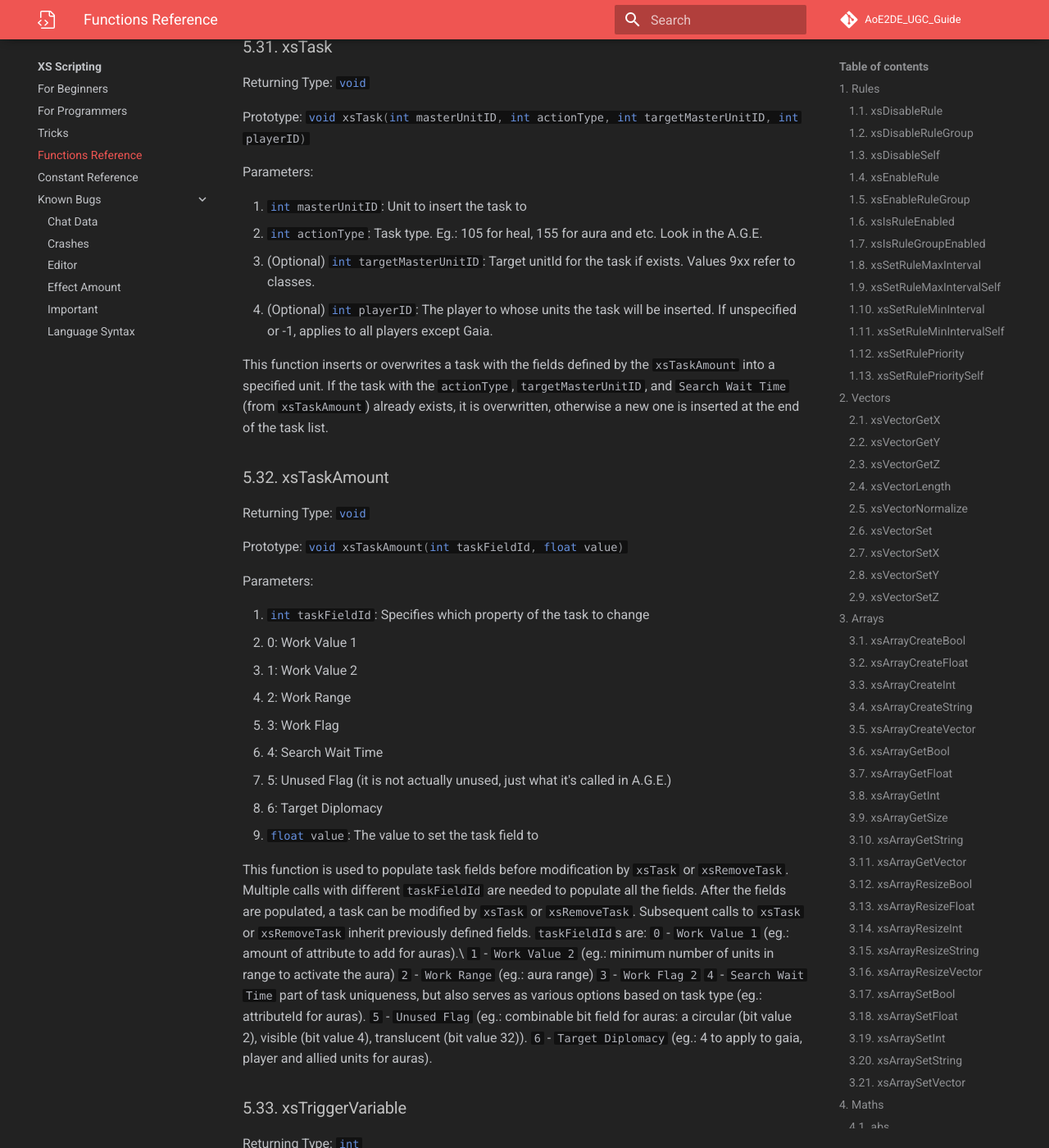
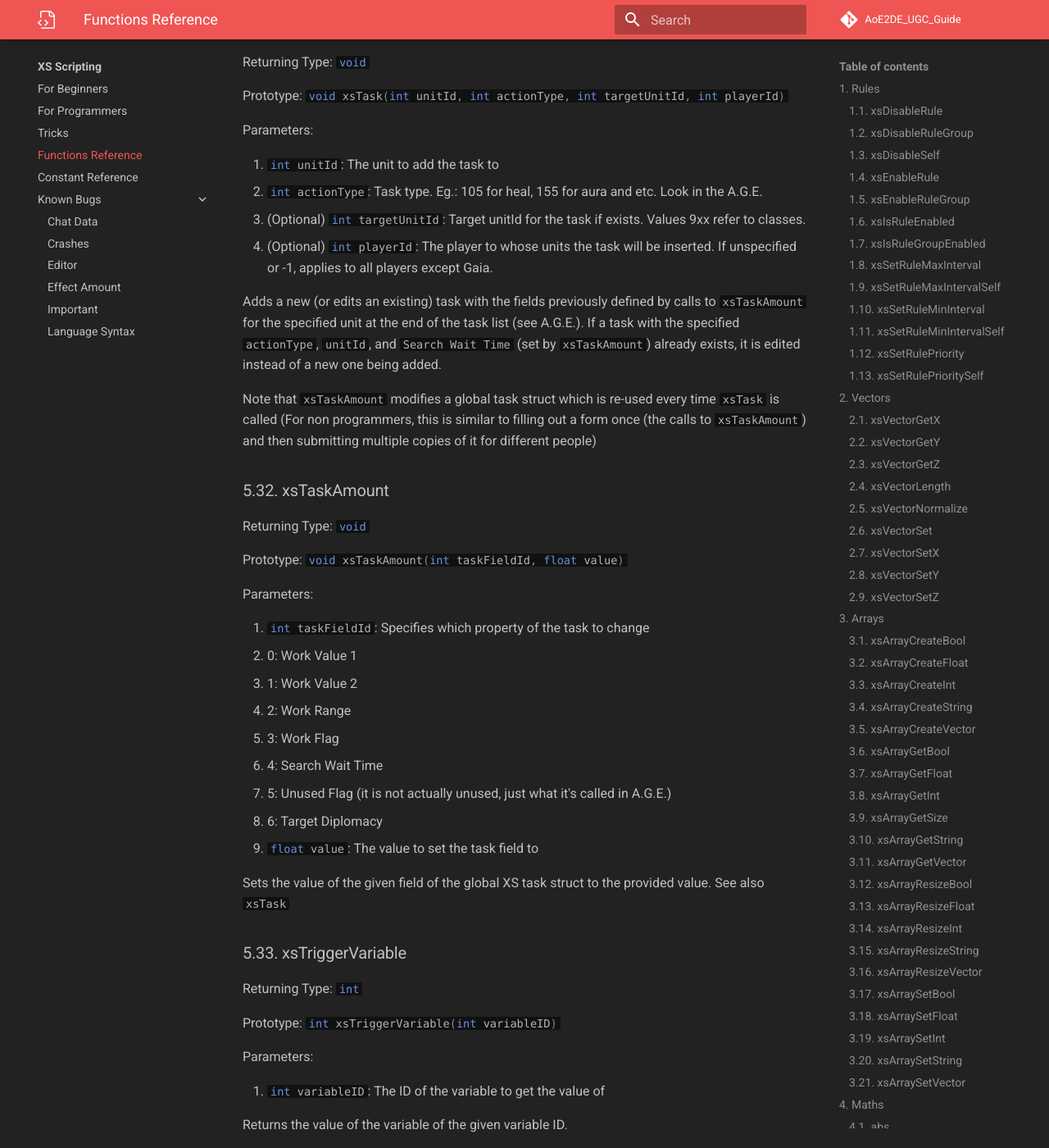
Before and after one commit to Divy1211/AoE2DE_UGC_Guide, an MkDocs documentation site: the page built from docs/general/xs/functions.md, in a window 1280 px wide and 1400 px high, scrolled down 25054 px. Shown: the whole window at 82% size. Built offline with MkDocs 1.6.1 and Material for MkDocs 9.7.7, drawn with Linux system fonts in a browser that asks for light colours; some web fonts are replaced; comment, search, counter and statistics services are not loaded; some of the changed text lies outside the part shown.

Commit message:
code review fixes

```diff
--- a/docs/general/xs/functions.md
+++ b/docs/general/xs/functions.md
@@ -984,14 +984,14 @@ Returns the amount the specified resource of the given player.
 
 Returning Type: `#!cpp void`
 
-Prototype: `#!cpp void xsRemoveTask(int masterUnitID, int actionType, int targetMasterUnitID, int playerID)`
+Prototype: `#!cpp void xsRemoveTask(int unitId, int actionType, int targetUnitId, int playerId)`
 
 Parameters:
 
-1.  `#!cpp int masterUnitID`: Unit to remove the task from.
+1.  `#!cpp int unitId`: Unit to remove the task from.
 2.  `#!cpp int actionType`: Task type. Eg.: 105 for heal, 155 for aura and etc. Look in the A.G.E.
-3. (Optional) `#!cpp int targetMasterUnitID`: Target unitId for the task if exists. Values 9xx refer to classes.
-4. (Optional) `#!cpp int playerID`: The player from whose units the task will be removed. If unspecified or -1, applies to all players except Gaia.
+3. (Optional) `#!cpp int targetUnitId`: Target unitId for the task if exists. Values 9xx refer to classes.
+4. (Optional) `#!cpp int playerId`: The player from whose units the task will be removed. If unspecified or -1, applies to all players except Gaia.
 
 Removes a task from a unit if the specified `actionType`, `unitId`, and `Search Wait Time` (set by `xsTaskAmount`) match an existing task in a unit. No other fields are used for filtering (same as when `xsTask` edits instead of adding a new task)
 
@@ -1041,16 +1041,18 @@ Sets the value of the variable of the given variable ID to the provided value.
 
 Returning Type: `#!cpp void`
 
-Prototype: `#!cpp void xsTask(int masterUnitID, int actionType, int targetMasterUnitID, int playerID)`
+Prototype: `#!cpp void xsTask(int unitId, int actionType, int targetUnitId, int playerId)`
 
 Parameters:
 
-1.  `#!cpp int masterUnitID`: Unit to insert the task to
+1.  `#!cpp int unitId`: The unit to add the task to
 2.  `#!cpp int actionType`: Task type. Eg.: 105 for heal, 155 for aura and etc. Look in the A.G.E.
-3. (Optional) `#!cpp int targetMasterUnitID`: Target unitId for the task if exists. Values 9xx refer to classes.
-4. (Optional) `#!cpp int playerID`: The player to whose units the task will be inserted. If unspecified or -1, applies to all players except Gaia.
+3. (Optional) `#!cpp int targetUnitId`: Target unitId for the task if exists. Values 9xx refer to classes.
+4. (Optional) `#!cpp int playerId`: The player to whose units the task will be inserted. If unspecified or -1, applies to all players except Gaia.
 
-This function inserts or overwrites a task with the fields defined by the `xsTaskAmount` into a specified unit. If the task with the `actionType`, `targetMasterUnitID`, and `Search Wait Time` (from `xsTaskAmount`) already exists, it is overwritten, otherwise a new one is inserted at the end of the task list.
+Adds a new (or edits an existing) task with the fields previously defined by calls to [`#!cpp xsTaskAmount`](./#531-xstaskamount) for the specified unit at the end of the task list (see A.G.E.). If a task with the specified `actionType`, `unitId`, and `Search Wait Time` (set by `xsTaskAmount`) already exists, it is edited instead of a new one being added.
+
+Note that `xsTaskAmount` modifies a global task struct which is re-used every time `#!cpp xsTask` is called (For non programmers, this is similar to filling out a form once (the calls to [`#!cpp xsTaskAmount`](./#531-xstaskamount)) and then submitting multiple copies of it for different people)
 
 ### 5.32. xsTaskAmount
 
@@ -1070,14 +1072,7 @@ Parameters:
  - 6: Target Diplomacy
 2.  `#!cpp float value`: The value to set the task field to
 
-This function is used to populate task fields before modification by `xsTask` or `xsRemoveTask`. Multiple calls with different `taskFieldId` are needed to populate all the fields. After the fields are populated, a task can be modified by `xsTask` or `xsRemoveTask`. Subsequent calls to `xsTask` or `xsRemoveTask` inherit previously defined fields. `taskFieldId`s are:
-`0` - `Work Value 1` (eg.: amount of attribute to add for auras).\
-`1` - `Work Value 2` (eg.: minimum number of units in range to activate the aura)
-`2` - `Work Range` (eg.: aura range)
-`3` - `Work Flag 2`
-`4` - `Search Wait Time` part of task uniqueness, but also serves as various options based on task type (eg.: attributeId for auras).
-`5` - `Unused Flag` (eg.: combinable bit field for auras: a circular (bit value 2), visible (bit value 4), translucent (bit value 32)).
-`6` - `Target Diplomacy` (eg.: 4 to apply to gaia, player and allied units for auras).
+Sets the value of the given field of the global XS task struct to the provided value. See also [`#!cpp xsTask`](./#530-xstask)
 
 ### 5.33. xsTriggerVariable
 
```
Also changed, not shown: docs/general/xs/functions.json.
